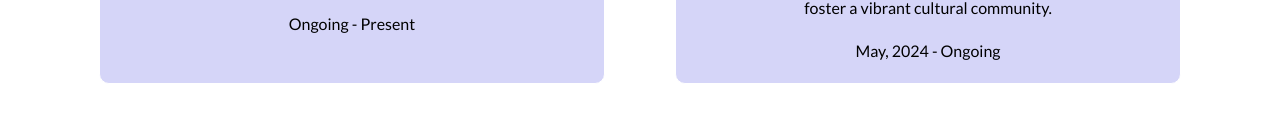
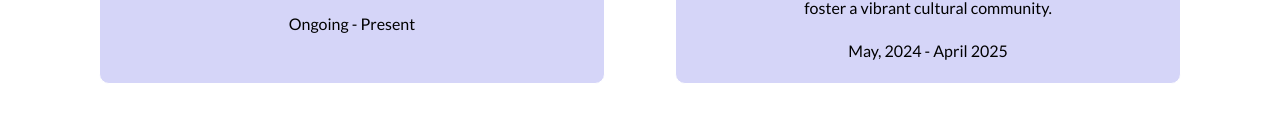
Before and after one commit to kokilaganta/My_portfolio, a React (Create React App) app: page / in a window 1280 px wide. Shown: the part 3792-3923 px from the top of the page. Built offline with nearby package versions, Linux system fonts and the light colour scheme.

Commit message:
Update Experience component

```diff
--- a/src/components/Experience.js
+++ b/src/components/Experience.js
@@ -19,7 +19,7 @@ class Experience extends React.Component {
                         name="Main Coordinator of Student Cultural Organization"
                         description="Leading and managing a student cultural organization, organizing events, enhancing teamwork, and nurturing individual talents to foster a vibrant cultural community."
                         timestart="May, 2024"
-                        timeend="Ongoing"
+                        timeend="April 2025"
                     />
                 </div>
                 <div className="exp-box">
```
